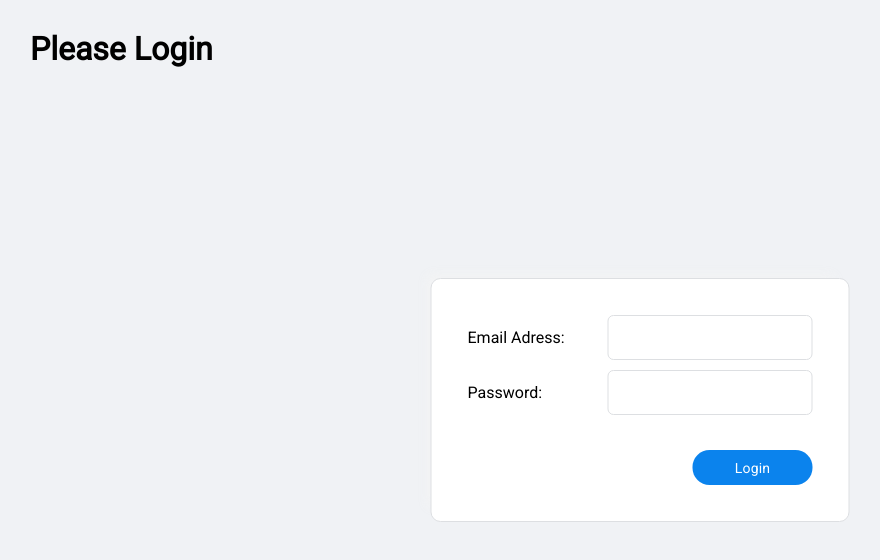
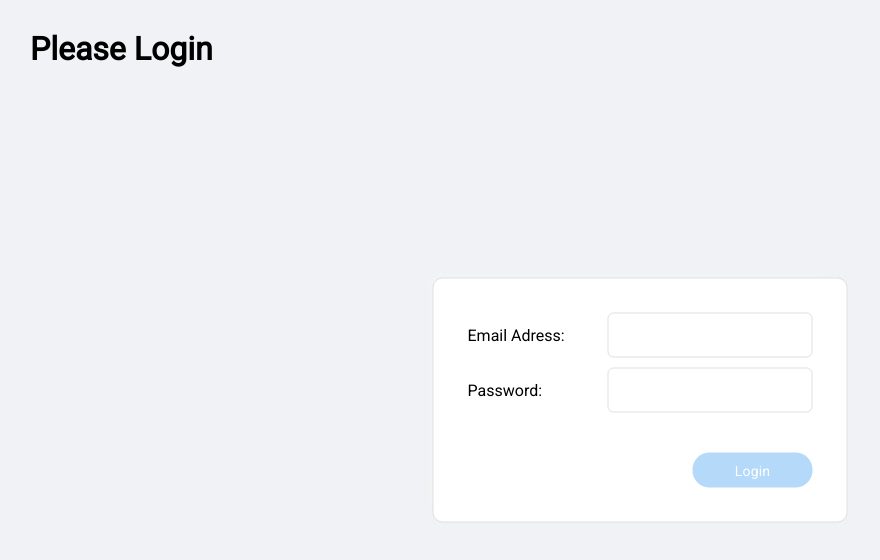
Before and after one commit to alonbgit/users-tree, a React (Create React App) app: page / in a window 1280 px wide. Shown: the top 560 px of the page, without its empty margins (0-880 px from the left). Built offline with nearby package versions, Linux system fonts and the light colour scheme.

Commit message:
login error handling

```diff
--- a/src/components/common/button/button.jsx
+++ b/src/components/common/button/button.jsx
@@ -8,8 +8,8 @@ const Button = (props) => {
     return (
         <button
             type='button'
+            className={classNames('button', { 'button--disabled': isDisabled }, className)}
             onClick={onClick}
-            className={classNames('button', className)}
             disabled={isDisabled}
         >
             {children}
--- a/src/components/common/button/button.scss
+++ b/src/components/common/button/button.scss
@@ -16,4 +16,9 @@
     &:hover {
         opacity: 0.8;
     }
+
+    &--disabled {
+        opacity: 0.3;
+        pointer-events: none;
+    }
 }
--- a/src/components/login-page/login-form/login-form.jsx
+++ b/src/components/login-page/login-form/login-form.jsx
@@ -11,11 +11,14 @@ const LoginForm = (props) => {
     const history = useHistory();
     const [email, setEmail] = useState('');
     const [password, setPassword] = useState('');
+    const [showLoginError, setShowLoginError] = useState(false);
 
     const onLoginClick = useCallback(async () => {
         const success = await authService.login(email, password);
         if (success) {
             history.push('/users');
+        } else {
+            setShowLoginError(true);
         }
     }, [history, email, password]);
 
@@ -45,6 +48,13 @@ const LoginForm = (props) => {
                     onChange={onPasswordChange}
                 />
             </Label>
+            {showLoginError && (
+                <span className='login-form__error'>
+                    Invalid username or password :(
+                    <br />
+                    Please try again
+                </span>
+            )}
             <Button
                 className='login-form__login-btn'
                 onClick={onLoginClick}
--- a/src/components/login-page/login-form/login-form.scss
+++ b/src/components/login-page/login-form/login-form.scss
@@ -2,8 +2,8 @@
     display: flex;
     flex-direction: column;
     width: 345px;
-    height: 170px;
-    padding: 36px;
+    height: 175px;
+    padding: 34px;
     border-radius: 10px;
     box-shadow: -9px -9px 12px -7px rgba(244,244,244,0.91);
     border: 1px solid #DDDFE2;
@@ -20,4 +20,11 @@
     &__login-btn {
         margin: auto 0 0 auto;
     }
+
+    &__error {
+        color: #f02849;
+        font-size: 12px;
+        margin-top: 10px;
+        line-height: 16px;
+    }
 }
```
